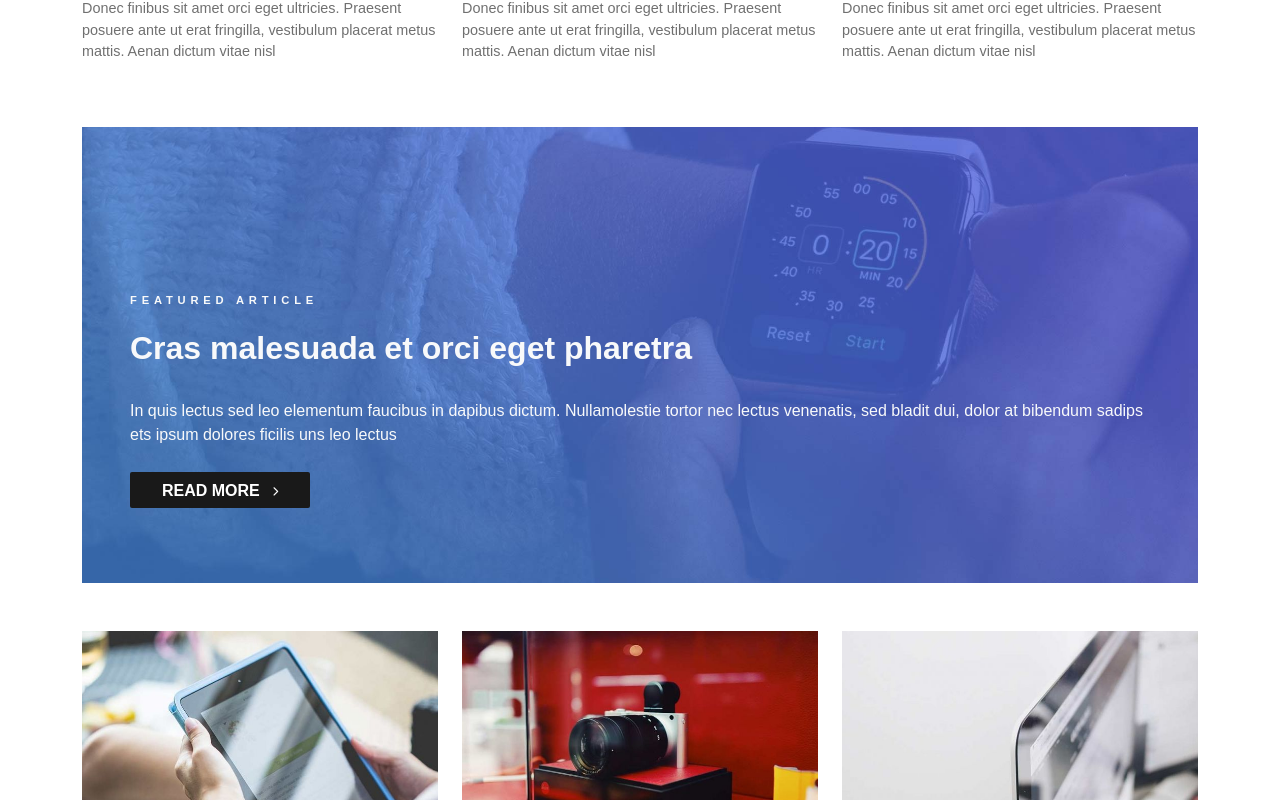
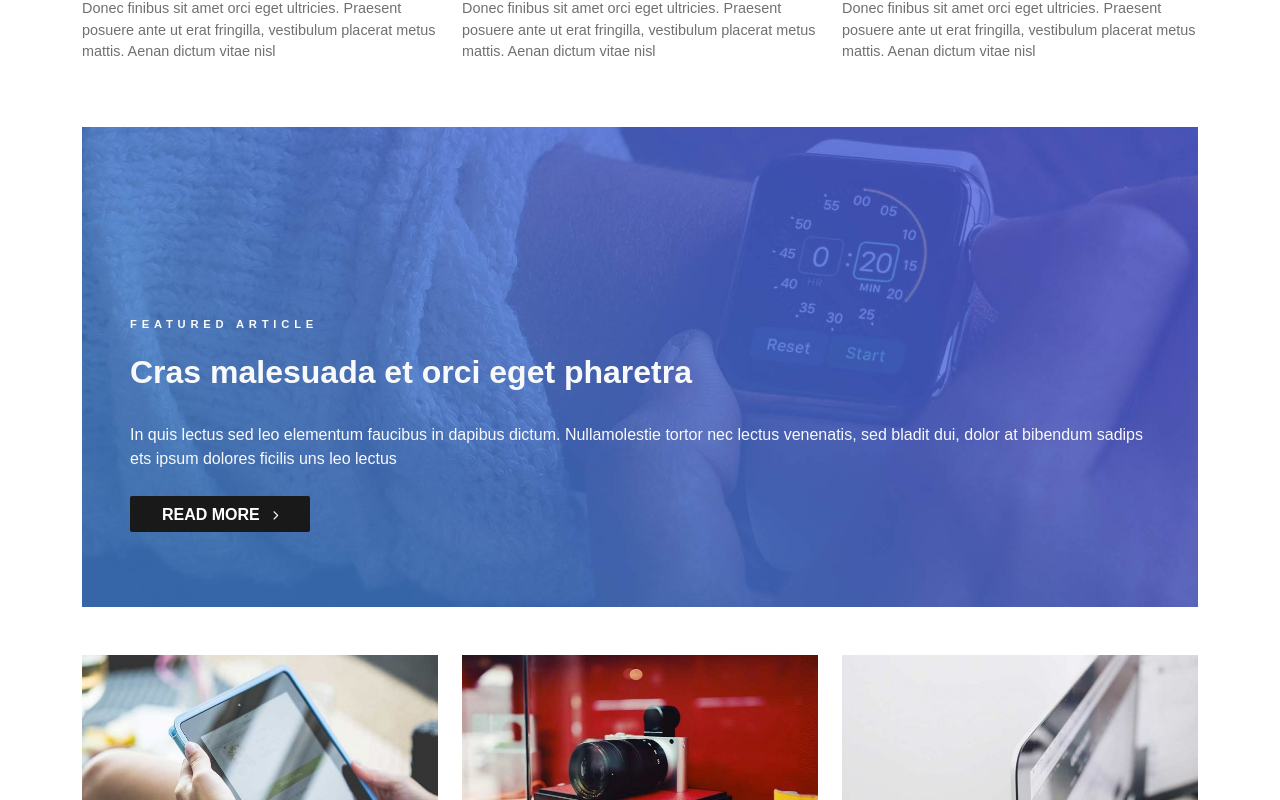
Before and after one commit to BetterCallAle/proj-html-vuejs, a Vue app: page / in a window 1280 px wide. Shown: the part 1640-2440 px from the top of the page. Built offline with nearby package versions, Linux system fonts and the light colour scheme; a small style sheet from the web is missing.

Commit message:
added height and changed min-height in ms_card-banner

```diff
--- a/src/components/ArticleBanner.vue
+++ b/src/components/ArticleBanner.vue
@@ -30,7 +30,8 @@ export default{
 <style lang="scss" scoped>
 @use "../styles/partials/mixin" as *;
 .ms_card-banner{
-    min-height: 57vh;
+    height: 100%;
+    min-height: 60vh;
     display: flex;
     align-items: end;
     padding: 5em 3em;
```
